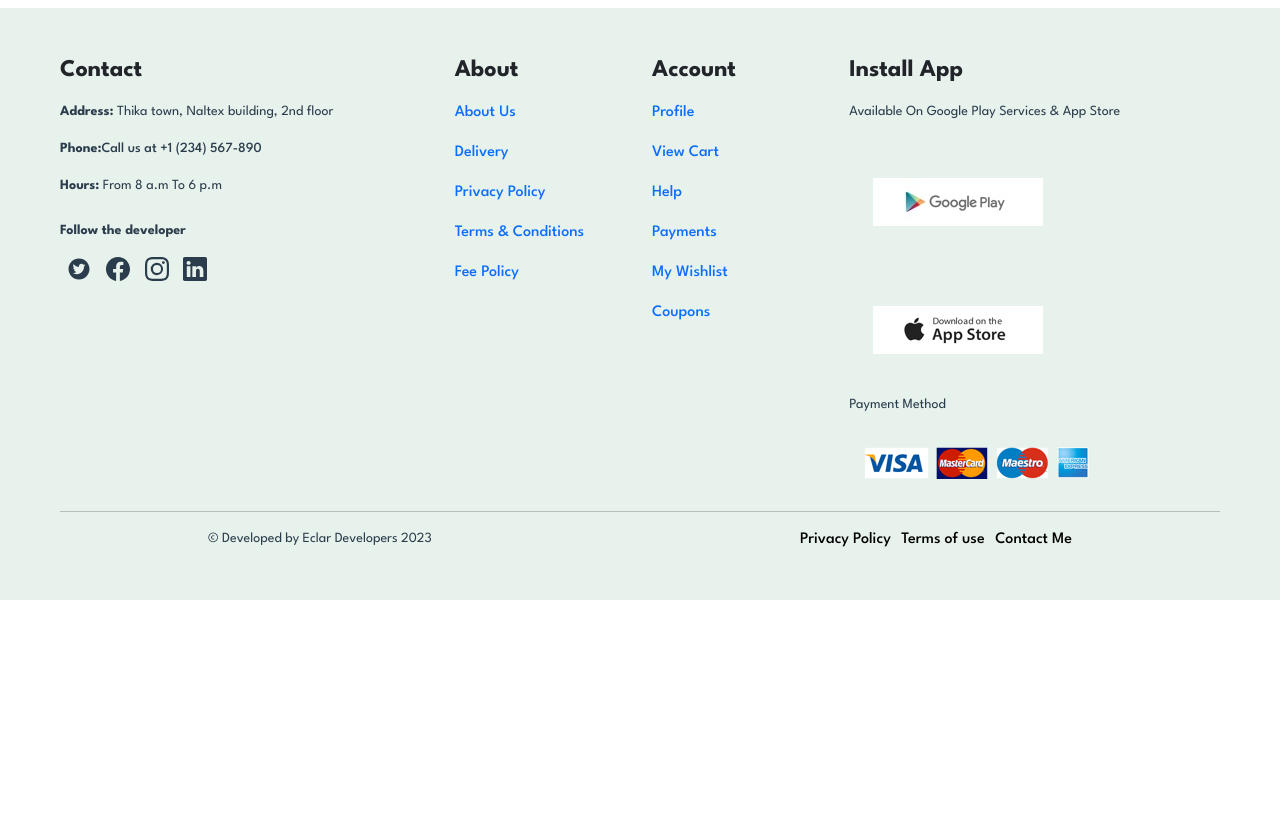
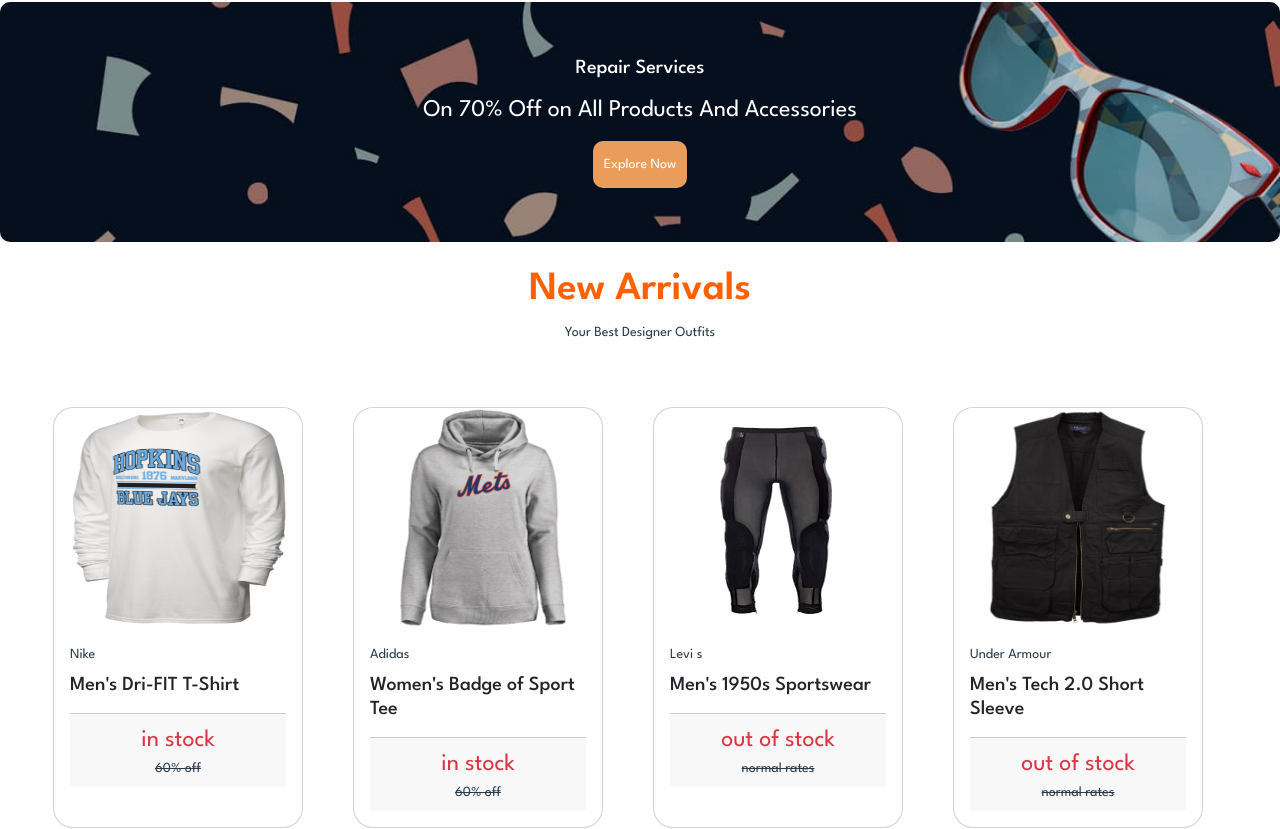
Before and after one commit to tejasvi8686/React_Ecommerce_Application, a React (Vite) app: page / in a window 1280 px wide. Shown: the part 1406-2235 px from the top of the page. Before the commit the page ends 2006 px from the top, so only its background shows below. Built offline with nearby package versions, Linux system fonts and the light colour scheme.

Commit message:
added newarrivals

```diff
--- a/src/App.css
+++ b/src/App.css
@@ -1,5 +1,11 @@
 @import url('https://fonts.googleapis.com/css2?family=League+Spartan:wght@200;300;400;500;600;700&display=swap');
 
+*{
+  padding: 0;
+  margin: 0;
+  box-sizing: border-box;
+  font-family: 'League Spartan', sans-serif;
+}
   :root{
     --primary: #00A97F;
     --light:rgba(133,198,218,255);
@@ -14,12 +20,7 @@
     --primary1: #2b3d4c;
     --primary2: #354d61;
 }
-*{
-  padding: 0;
-  margin: 0;
-  box-sizing: border-box;
-  font-family: 'League Spartan', sans-serif;
-}
+
 
 .logo{
   max-width: 100%;
@@ -54,7 +55,7 @@
 
 span{
   border-radius: 20px;
-  margin-bottom: 10px;
+  /* margin-bottom: 10px; */
 }
 button{
   padding: 12px 10px;
@@ -175,3 +176,43 @@
 .featured.products .card span{
   color: var(--darken);
 }
+
+
+.repair-services{
+  background: url(./assets/images/banner/b2.jpg);
+  background-size: cover;
+  width: 100%;
+  height: 30vh;
+  justify-content: center;
+  background-position: center;
+  justify-content: center;
+  display: flex;
+  flex-direction: column;
+  border-radius: 10px;
+}
+
+.repair-details button{
+  color: white;
+  background-color: var(--darker);
+  border: 1px solid transparent;
+  transition: 0.5s ease;
+}
+.repair-details button:hover{
+  border: 1px solid var(--darken);
+  background-color: transparent;
+}
+
+.new-products .card img{
+  border-radius: 20px;
+  width: 100%;
+  max-height: 220px;
+}
+.new-products .card{
+  border-radius: 20px;
+  max-width: 250px;
+
+}
+
+.new-products .card span{
+  color: var(--darken);
+}
--- /dev/null
+++ b/src/components/newarrivals.jsx
@@ -0,0 +1,40 @@
+/* eslint-disable react/jsx-key */
+/* eslint-disable no-unused-vars */
+import React from 'react'
+import { Link } from 'react-router-dom';
+import { PRODUCTS } from './products';
+import { PRODUCTS1 } from './products';
+//import ReactStars from "react-rating-stars-component";
+
+const newarrivals = () => {
+  return <>
+    <div  className="row row-cols-1 row-cols-md-2 row-cols-lg-4 g-4 p-3">
+      {PRODUCTS1.slice(1, 5).map((product) => (
+        <div className="col mb-5">
+        <div key={product.id} className="card h-100 m-auto">
+          <img src={product.image} className="card-img-top img-fluid" alt="..." />
+          <div className="card-body">
+            <p className="card-text mb-2">{product.brand}</p>
+            <h5 className='mb-3'>{product.name} </h5>
+            <div className="card-footer text-center m-auto">
+            <p className="fs-4 text-danger">{product.status} </p>
+            <p className="price"><span className="red"></span><strike>{product.rate} </strike></p>
+            </div>
+            <div className="card-footer d-md-none">
+                <div className="d-flex justify-content-between align-items-center">
+                  <Link to='shop' className='m-auto'>View products</Link>
+                </div>
+              </div>
+
+          </div>
+
+        </div>
+        </div>
+        ))}
+
+
+    </div>
+  </>;
+}
+
+export default newarrivals
--- a/src/components/products.jsx
+++ b/src/components/products.jsx
@@ -184,7 +184,7 @@
         {
         id: 19,
         image: img4,
-        name: "Men's 1950s Sportswear T-Shirt",
+        name: "Men's 1950s Sportswear ",
         price: 49.90,
         brand: 'Levi s',
         status: 'out of stock',
@@ -193,7 +193,7 @@
         {
         id: 20,
         image: img5,
-        name: "Men's Tech 2.0 Short Sleeve T-Shirt",
+        name: "Men's Tech 2.0 Short Sleeve",
         price: 49.90,
         brand: 'Under Armour',
         status: 'out of stock',
--- a/src/pages/home.jsx
+++ b/src/pages/home.jsx
@@ -2,7 +2,7 @@
 //import { CgShoppingCart } from 'react-icons/cg'
 import { Link } from "react-router-dom";
 import Featuredproducts from "../components/featuredproducts";
-//import Newarrivals from '../components/newarrivals'
+import Newarrivals from '../components/newarrivals'
 //import banner from '../assets/images/banner/b17.jpg'
 //import banner1 from '../assets/images/banner/b10.jpg'
 //import blog1 from '../assets/images/blog/blog-1.jpg'
@@ -47,6 +47,30 @@
           </div>
         </div>
       </section>
+
+      <section className="repair-services p-5">
+      <div className="container-xxl">
+        <div className="row ">
+          <div className="repair-details text-center align-items-center">
+            <h5 className='mb-3 text-white'>Repair Services</h5>
+            <h2 className='mb-3 text-white'>On 70% Off on All Products And Accessories</h2>
+            <button className="button-repair">Explore Now</button>
+          </div>
+        </div>
+      </div>
+    </section>
+
+    <section className="new-products p-4">
+    <div className="container-xxl">
+      <div className="row">
+        <div className="d-flex align-items-center justify-content-center flex-column">
+          <h1>New Arrivals</h1>
+          <p>Your Best Designer Outfits</p>
+        </div>
+        <Newarrivals />
+      </div>
+    </div>
+  </section>
     </div>
   );
 };
```
